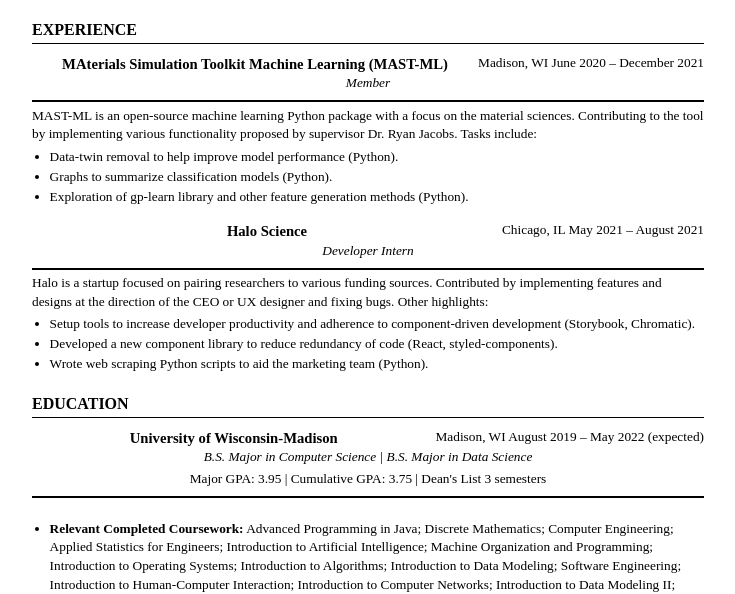
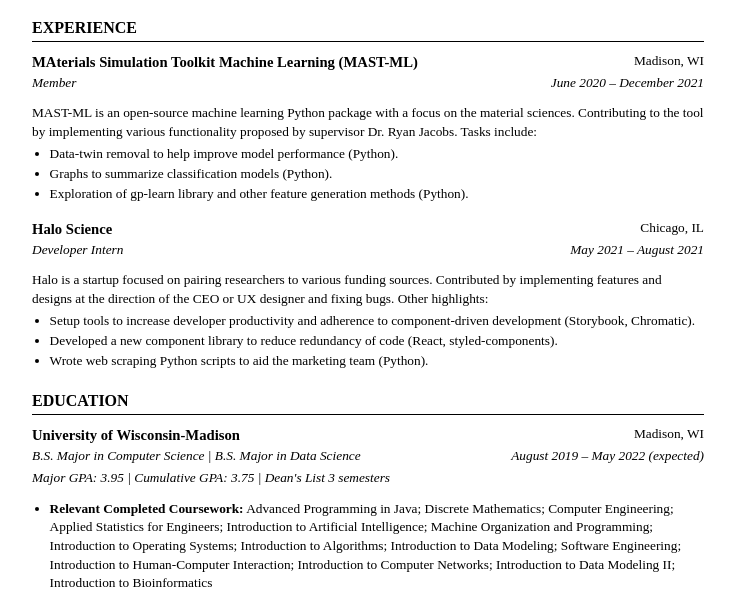
Before and after one commit to Avery2/normal-resume, a website: page resume.html in a window 1280 px wide. Shown: the part 173-767 px from the top of the page, without its empty margins (272-1007 px from the left). Drawn offline with Linux system fonts and the light colour scheme.

Commit message:
chore: style fixups

```diff
--- a/print.css
+++ b/print.css
@@ -26,7 +26,6 @@
 header {
     text-align: center;
     margin-bottom: 1.5em;
-    border-bottom: 2px solid #000;
     padding-bottom: 0.5em;
 }
 
@@ -70,24 +69,45 @@
 
 .job-header {
     margin-bottom: 0.3em;
+    display: grid;
+    grid-template-columns: 1fr auto;
+    grid-template-rows: auto auto;
+    gap: 0.1em 1em;
+    border: none;
 }
 
 .job-header h3 {
     font-size: 11pt;
     font-weight: bold;
-    display: inline;
+    grid-column: 1;
+    grid-row: 1;
+    justify-self: start;
+    border: none;
+    margin: 0;
+    padding: 0;
 }
 
-.job-meta {
-    float: right;
+.job-location {
     font-size: 10pt;
-    text-align: right;
+    grid-column: 2;
+    grid-row: 1;
+    justify-self: end;
 }
 
 .job-title {
     font-style: italic;
     font-size: 10pt;
-    clear: both;
+    grid-column: 1;
+    grid-row: 2;
+    justify-self: start;
+}
+
+.job-dates {
+    font-size: 10pt;
+    font-style: italic;
+    grid-column: 2;
+    grid-row: 2;
+    justify-self: end;
 }
 
 .job p {
@@ -110,27 +130,57 @@
     margin-bottom: 1em;
 }
 
+.degree-header {
+    margin-bottom: 0.3em;
+    display: grid;
+    grid-template-columns: 1fr auto;
+    grid-template-rows: auto auto auto;
+    gap: 0.1em 1em;
+}
+
 .degree-header h3 {
     font-size: 11pt;
     font-weight: bold;
-    display: inline;
+    grid-column: 1;
+    grid-row: 1;
+    justify-self: start;
+    border: none;
+    margin: 0;
+    padding: 0;
 }
 
-.degree-meta {
-    float: right;
+.degree-location {
     font-size: 10pt;
-    text-align: right;
+    grid-column: 2;
+    grid-row: 1;
+    justify-self: end;
 }
 
 .degree-title {
     font-style: italic;
     font-size: 10pt;
-    clear: both;
+    grid-column: 1;
+    grid-row: 2;
+    justify-self: start;
+}
+
+.degree-dates {
+    font-size: 10pt;
+    font-style: italic;
+    grid-column: 2;
+    grid-row: 2;
+    justify-self: end;
 }
 
 .gpa {
     font-size: 10pt;
+    font-style: italic;
+    grid-column: 1;
+    grid-row: 3;
+    justify-self: start;
     margin-top: 0.2em;
+    border: none;
+    padding: 0;
 }
 
 .degree ul {
--- a/resume.html
+++ b/resume.html
@@ -23,11 +23,9 @@
             <article class="job">
                 <header class="job-header">
                     <h3>MAterials Simulation Toolkit Machine Learning (MAST-ML)</h3>
-                    <div class="job-meta">
-                        <span class="location">Madison, WI</span>
-                        <span class="dates">June 2020 – December 2021</span>
-                    </div>
+                    <div class="job-location">Madison, WI</div>
                     <div class="job-title">Member</div>
+                    <div class="job-dates">June 2020 – December 2021</div>
                 </header>
                 <p>MAST-ML is an open-source machine learning Python package with a focus on the material sciences. Contributing to the tool by implementing various functionality proposed by supervisor Dr. Ryan Jacobs. Tasks include:</p>
                 <ul>
@@ -40,11 +38,9 @@
             <article class="job">
                 <header class="job-header">
                     <h3>Halo Science</h3>
-                    <div class="job-meta">
-                        <span class="location">Chicago, IL</span>
-                        <span class="dates">May 2021 – August 2021</span>
-                    </div>
+                    <div class="job-location">Chicago, IL</div>
                     <div class="job-title">Developer Intern</div>
+                    <div class="job-dates">May 2021 – August 2021</div>
                 </header>
                 <p>Halo is a startup focused on pairing researchers to various funding sources. Contributed by implementing features and designs at the direction of the CEO or UX designer and fixing bugs. Other highlights:</p>
                 <ul>
@@ -61,11 +57,9 @@
             <article class="degree">
                 <header class="degree-header">
                     <h3>University of Wisconsin-Madison</h3>
-                    <div class="degree-meta">
-                        <span class="location">Madison, WI</span>
-                        <span class="dates">August 2019 – May 2022 (expected)</span>
-                    </div>
+                    <div class="degree-location">Madison, WI</div>
                     <div class="degree-title">B.S. Major in Computer Science | B.S. Major in Data Science</div>
+                    <div class="degree-dates">August 2019 – May 2022 (expected)</div>
                     <div class="gpa">Major GPA: 3.95 | Cumulative GPA: 3.75 | Dean's List 3 semesters</div>
                 </header>
                 <ul>
```
Also changed, not shown: 1 other file.
